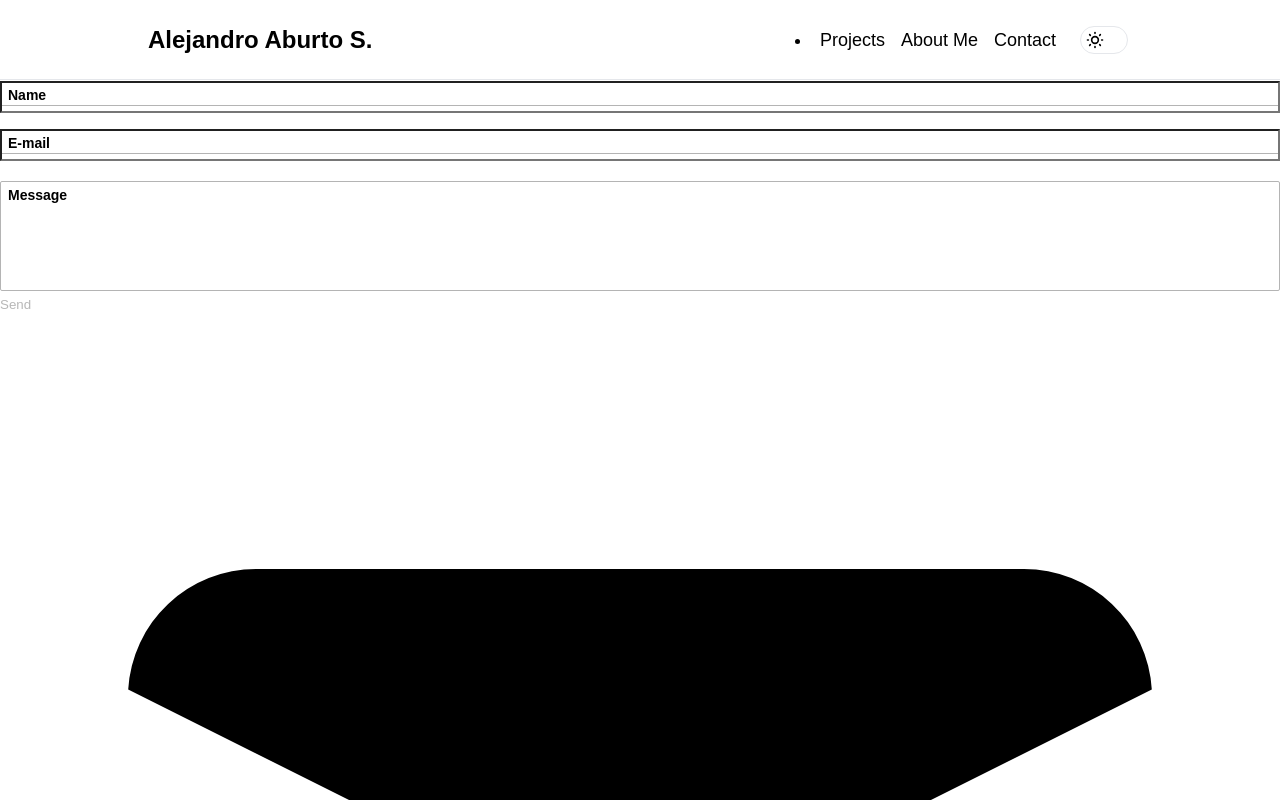
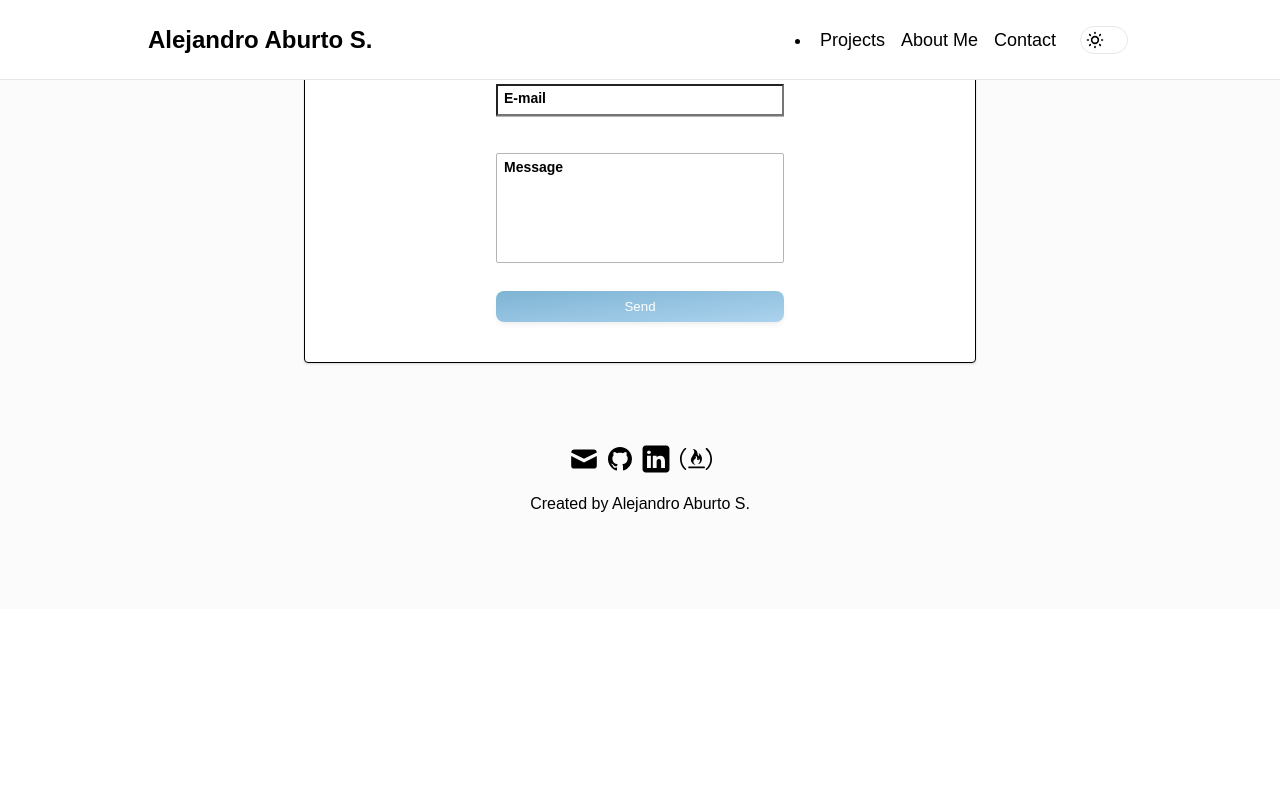
Before and after one commit to aburto22/portfolio-next, a Next.js app: page / in a window 1280 px wide. Shown: the top 800 px of the page. Built offline with nearby package versions, Linux system fonts and the light colour scheme; no server answers.

Commit message:
added footer

```diff
--- a/components/footer/form/index.tsx
+++ b/components/footer/form/index.tsx
@@ -1,4 +1,5 @@
-import React, { useState } from 'react';
+import React, { useState, useContext } from 'react';
+import ThemeContext from '../../../context/theme_context';
 import emailjs, { init } from 'emailjs-com';
 import Input from '../input';
 import TextArea from '../text_area';
@@ -13,6 +14,8 @@ const Form = () => {
     message: '',
     code: '',
   });
+
+  const [darkTheme] = useContext(ThemeContext);
 
   init(process.env.REACT_APP_EMAILJS_USER_ID || '');
 
@@ -47,7 +50,7 @@ const Form = () => {
   }
 
   const noticeStyle =
-    notice.code === 'error' ? 'text-red-500 h-6' : 'text-green-500 h-4';
+    notice.code === 'error' ? styles.messageError : styles.messageCorrect;
 
   const messageValid = message.length > 10;
   const emailValid =
@@ -59,21 +62,19 @@ const Form = () => {
     : emailValid && messageValid && nameValid;
 
   return (
-    <div className='bg-white px-1 py-8 rounded relative -top-32 border shadow focus-me w-full max-w-2xl dark:shadow-dark dark:bg-gray-dark-bg'>
-      <span id='contact' className='w-0 h-0 absolute -top-36' />
-      <h2 className='text-center pt-4 font-bold mb-2 text-2xl'>
+    <div className={`focus-me ${styles.formContainer} ${darkTheme && styles.formContainerDark}`}>
+      <span id='contact' className={styles.anchor} />
+      <h2 className={styles.formTitle}>
         Do you want to say hi?
       </h2>
       <p
-        className={`text-xs font-bold h-2 ${
-          notice.code.length > 0 && noticeStyle
-        } text-center break-normal w-56 mx-auto`}
+        className={`${message} ${notice.code.length > 0 && noticeStyle}`}
       >
         {notice.message}
       </p>
       <form
         onSubmit={handleSubmit}
-        className='px-4 mt-3 mb-2 flex flex-col w-full max-w-xs mx-auto'
+        className={styles.form}
       >
         <Input
           name='name'
@@ -98,11 +99,7 @@ const Form = () => {
         />
         <button
           type='submit'
-          className={`py-2 px-8 rounded-lg text-center text-white bg-gradient-to-br from-blue-grad-i to-blue-grad-f
-            mb-3 shadow-md dark:shadow-md-dark ${
-              !isBtnActive &&
-              'opacity-50 hover:bg-gradient-to-br cursor-default'
-            } ${isBtnActive && 'hover:bg-gradient-to-tl'} w-max mx-auto`}
+          className={`${styles.submitButton} ${darkTheme && styles.submitButtonDark} ${!isBtnActive && styles.submitButtonInactive}`}
           disabled={!isBtnActive}
         >
           Send
--- a/components/footer/form/styles.module.scss
+++ b/components/footer/form/styles.module.scss
@@ -0,0 +1,95 @@
+@import '../../../styles/variables.scss';
+
+.formContainer {
+  background-color: white;
+  padding: 2rem 0.25rem;
+  border-radius: 0.25rem;
+  position: relative;
+  top: -8rem;
+  box-shadow: 0 1px 3px 0 rgba(0, 0, 0, 0.1), 0 1px 2px 0 rgba(0, 0, 0, 0.06);
+  width: 100%;
+  max-width: 42rem;
+  border: 1px solid currentColor;
+}
+
+.formContainerDark {
+  box-shadow: 0 1px 3px 0 rgba(256, 256, 256, 0.1), 0 1px 2px 0 rgba(256, 256, 256, 0.06);
+  background-color: $gray-dark-bg;
+}
+
+.anchor {
+  width: 0;
+  height: 0;
+  position: absolute;
+  top: -9rem;
+}
+
+.formTitle {
+  text-align: center;
+  padding-top: 1rem;
+  font-weight: bold;
+  margin-bottom: 0.5rem;
+  font-size: 1.5rem;
+  line-height: 2rem;
+}
+
+.message {
+  font-size: 0.75rem;
+  line-height: 1rem;
+  font-weight: bold;
+  height: 0.5rem;
+  text-align: center;
+  overflow-wrap: normal;
+  word-break: normal;
+  width: 14rem;
+  margin: 0 auto;
+}
+
+.messageCorrect {
+  color: $green-500;
+  height: 1rem;
+}
+
+.messageError {
+  color: $red-500;
+  height: 1.5rem;
+}
+
+.form {
+  padding: 0 1rem;
+  display: flex;
+  flex-direction: column;
+  width: 100%;
+  max-width: 20rem;
+  margin: 0.75rem auto 0.5rem;
+}
+
+.submitButton {
+  padding: 0.5rem 2rem;
+  border-radius: 0.5rem;
+  text-align: center;
+  color: white;
+  background: $gradient-blue;
+  margin-bottom: 0.75rem;
+  box-shadow: 0 4px 6px -1px rgba(0, 0, 0, 0.1), 0 2px 4px -1px rgba(0, 0, 0, 0.06);
+  width: 100%;
+  margin: 0 auto;
+}
+
+.submitButton:hover {
+  background: $gradient-blue-hover;
+}
+
+.submitButtonDark {
+  box-shadow: 0 4px 6px -1px rgba(256, 256, 256, 0.1), 0 2px 4px -1px rgba(256, 256, 256, 0.06);
+
+}
+
+.submitButtonInactive {
+  opacity: 0.5;
+  cursor: default;
+}
+
+.submitButtonInactive:hover {
+  background: $gradient-blue;
+}
--- a/components/footer/index.tsx
+++ b/components/footer/index.tsx
@@ -1,5 +1,7 @@
+import { useContext } from 'react';
 import Svg from "../svg/";
 import Form from "./form";
+import ThemeContext from "../../context/theme_context";
 import styles from './styles.module.scss';
 
 interface FooterProps {
@@ -7,49 +9,49 @@ interface FooterProps {
 }
 
 const Footer = ({ sidebar }: FooterProps) => {
+  const [darkTheme] = useContext(ThemeContext);
+
   return (
     <footer
-      className={`border-t border-gray-200 bg-gray-light dark:bg-gray-dark-bg-light dark:border-gray-primary ${
-        sidebar && "md:ml-side-nav-w"
-      }`}
+      className={`${styles.footer} ${darkTheme && styles.footerDark} ${sidebar && styles.footerSidebar}`}
     >
-      <div className="flex flex-col items-center justify-around max-w-screen-lg mx-auto px-4">
+      <div className={styles.footerContainer}>
         <Form />
-        <div className="flex items-center justify-center flex-col mx-4 mb-12 relative -top-12">
-          <div className="flex items-center justify-center mb-4">
+        <div className={styles.footerLegend}>
+          <div className={styles.footerIconsContainer}>
             <a
               href="mailto:aburto22@gmail.com"
               aria-label="Send me an email"
-              className="mx-1 hover:text-blue-hover dark:hover:text-blue-hover"
+              className={styles.footerIcon}
             >
-              <Svg name="mail" className="w-8 h-8" />
+              <Svg name="mail" className={styles.svgLarge} />
             </a>
             <a
               href="https://github.com/aburto22"
               aria-label="My git-hub page"
               target="_blank"
               rel="noreferrer"
-              className="mx-1 hover:text-blue-hover dark:hover:text-blue-hover"
+              className={styles.footerIcon}
             >
-              <Svg name="github" className="w-6 h-6" />
+              <Svg name="github" className={styles.svgSmall} />
             </a>
             <a
               href="https://linkedin.com/in/alejandroaburtos/"
               aria-label="My linkedin page"
               target="_blank"
               rel="noreferrer"
-              className="mx-1 hover:text-blue-hover dark:hover:text-blue-hover"
+              className={styles.footerIcon}
             >
-              <Svg name="linkedin" className="w-8 h-8" />
+              <Svg name="linkedin" className={styles.svgLarge} />
             </a>
             <a
               href="https://www.freecodecamp.org/aburto22"
               aria-label="My freeCodeCamp page"
               target="_blank"
               rel="noreferrer"
-              className="mx-1 hover:text-blue-hover dark:hover:text-blue-hover"
+              className={styles.footerIcon}
             >
-              <Svg name="freeCodeCamp" className="w-8 h-8" />
+              <Svg name="freeCodeCamp" className={styles.svgLarge} />
             </a>
           </div>
           <p className="text-xs">Created by Alejandro Aburto S.</p>
--- a/components/footer/styles.module.scss
+++ b/components/footer/styles.module.scss
@@ -0,0 +1,68 @@
+@import '../../styles/variables.scss';
+
+.footer {
+  border-top: 1px solid $gray-200;
+  background-color: $gray-light;
+
+}
+
+.footerDark {
+  background-color: $gray-dark-bg-light;
+  border-top: 1px solid $gray-primary;
+}
+
+.footerContainer {
+  display: flex;
+  flex-direction: column;
+  justify-content: space-around;
+  align-items: center;
+  max-width: $screen-lg;
+  margin: 0 auto;
+  padding: 0 1rem;
+}
+
+.footerLegend {
+  display: flex;
+  justify-content: center;
+  align-items: center;
+  flex-direction: column;
+  margin: 0 1rem 3rem;
+  position: relative;
+  top: -3rem;
+}
+
+.footerIconsContainer {
+  display: flex;
+  justify-content: center;
+  align-items: center;
+  margin-bottom: 1rem;
+}
+
+.footerIcon {
+  margin: 0 0.25rem;
+}
+
+.footerIcon:hover {
+  color: $blue-hover;
+}
+
+.svgSmall {
+  height: 1.5rem;
+  width: 1.5rem;
+}
+
+.svgLarge {
+  height: 2rem;
+  width: 2rem;
+}
+
+.footerText {
+  font-size: 0.75rem;
+  line-height: 1rem;
+}
+
+@media screen and (min-width: $screen-md) {
+  .footerSidebar {
+    margin-left: $width-side-nav;
+  }
+}
--- a/components/footer/text_area/index.tsx
+++ b/components/footer/text_area/index.tsx
@@ -1,4 +1,5 @@
-import React from 'react';
+import React, { useContext } from 'react';
+import ThemeContext from '../../../context/theme_context';
 import styles from './styles.module.scss';
 
 interface TextAreaProps {
@@ -10,6 +11,8 @@ interface TextAreaProps {
 }
 
 const TextArea = ({ field, setField, name, text, fieldValid }: TextAreaProps) => {
+  const [darkTheme] = useContext(ThemeContext);
+
   const handleClick = (event: React.MouseEvent) => {
     const nextElementSibling = event.currentTarget.nextElementSibling as HTMLElement;
     nextElementSibling.focus()
@@ -38,7 +41,7 @@ const TextArea = ({ field, setField, name, text, fieldValid }: TextAreaProps) =>
         onChange={(event) => setField(event.target.value)}
         required
         rows={5}
-        className={`${styles.textArea} ${fieldValid ? styles.textAreaValid : fieldTextAreaInvalid}`}
+        className={`${styles.textArea} ${fieldValid ? styles.textAreaValid : fieldTextAreaInvalid} ${darkTheme && styles.textAreaDark}`}
       />
     </label>
   );
--- a/styles/variables.scss
+++ b/styles/variables.scss
@@ -20,6 +20,9 @@ $blue-grad-f: #59a7de;
 $green-500: rgb(16, 185, 129);
 $red-500: rgb(239, 68, 68);
 
+$gradient-blue: linear-gradient(to bottom right, #006baa, #59a7de);
+$gradient-blue-hover: linear-gradient(to top left, #006baa, #59a7de);
+
 $bs-image: inset 0 0 2rem 2rem rgba(256, 256, 256, 1);
 $bs-image-dark: inset 0 0 2rem 2rem rgba(26, 26, 26, 1);
 $bs-dark: 0 1px 3px 0 rgba(256, 256, 256, 0.1), 0 1px 2px 0 rgba(256, 256, 256, 0.06);
@@ -31,5 +34,6 @@ $height-header: 5rem;
 $height-footer: 4rem;
 $height-main-project: 30rem;
 $width-main-project: 22rem;
+$width-side-nav: 15rem;
 $height-full-nav: calc(100vh - $height-header);
 $height-full-nav-footer: calc(100vh - $height-header - $height-footer);
```
